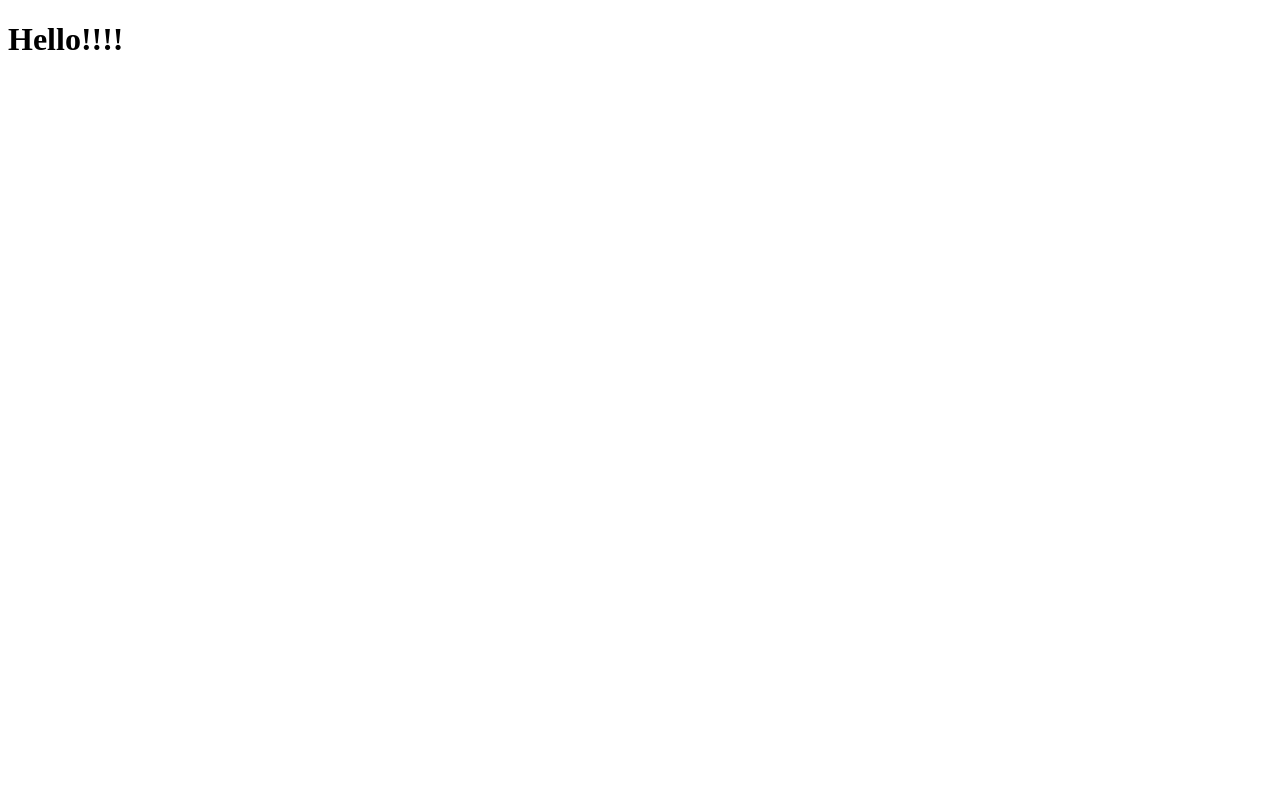
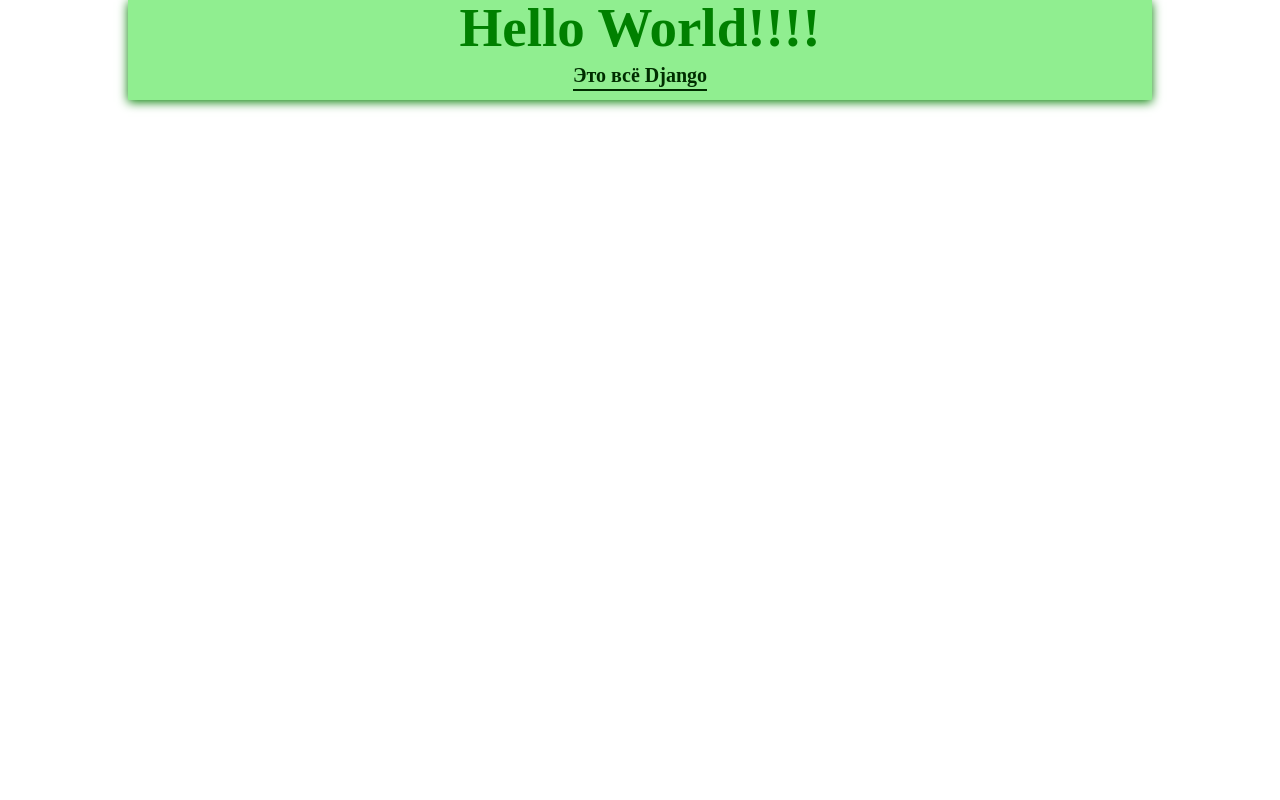
Before and after one commit to StariyLis/DjangoProjects, a Django app: page / in a window 1280 px wide. Before the commit the page is almost empty. Run offline with Django 3.2, Linux system fonts and the light colour scheme.

Commit message:
Поигрался со стилями

```diff
--- /dev/null
+++ b/04.05.2020/myFirsSite/app/myfirssite/firstPage/static/css/main.css
@@ -0,0 +1,28 @@
+
+.header{
+  margin: auto;
+  width: 80vw;
+  height: 100px;
+  background-color: lightgreen;
+  box-shadow: 0 2px 10px green;
+  display: flex;
+  flex-direction: column;
+}
+.hello{
+  font-size: 55px;
+  font-weight: 600;
+  width: max-content;
+  color: green;
+  align-self: center;
+  justify-content: flex-end;
+}
+.sub-hello{
+color: #002d00;
+width: max-content;
+margin-top: 10px;
+font-size: 20px;
+font-weight: 600;
+border-bottom: 2px solid #002d00;
+padding-bottom: 4px;
+align-self: center;
+}
--- /dev/null
+++ b/04.05.2020/myFirsSite/app/myfirssite/firstPage/static/css/reset.css
@@ -0,0 +1,38 @@
+/*Обнуление*/
+*{
+	padding: 0;
+	margin: 0;
+	border: 0;
+}
+*,*:before,*:after{
+	-moz-box-sizing: border-box;
+	-webkit-box-sizing: border-box;
+	box-sizing: border-box;
+}
+:focus,:active{outline: none;}
+a:focus,a:active{outline: none;}
+
+nav,footer,header,aside{display: block;}
+
+html,body{
+	height: 100%;
+	width: 100%;
+	font-size: 100%;
+	line-height: 1;
+	font-size: 14px;
+	-ms-text-size-adjust: 100%;
+	-moz-text-size-adjust: 100%;
+	-webkit-text-size-adjust: 100%;
+}
+input,button,textarea{font-family:inherit;}
+
+input::-ms-clear{display: none;}
+button{cursor: pointer;}
+button::-moz-focus-inner {padding:0;border:0;}
+a, a:visited{text-decoration: none;}
+a:hover{text-decoration: none;}
+ul li{list-style: none;}
+img{vertical-align: top;}
+
+h1,h2,h3,h4,h5,h6{font-size:inherit;font-weight: 400;}
+/*--------------------*/
--- a/04.05.2020/myFirsSite/app/myfirssite/firstPage/templates/firstPage/index.html
+++ b/04.05.2020/myFirsSite/app/myfirssite/firstPage/templates/firstPage/index.html
@@ -1,12 +1,18 @@
 <!DOCTYPE html>
+{% load static %}
 <html lang="ru">
 <head>
   <meta charset="UTF-8">
   <meta name="viewport" content="width=device-width, initial-scale=1.0">
   <meta http-equiv="X-UA-Compatible" content="ie=edge">
+  <link rel="stylesheet" href="{% static 'css/reset.css' %}">
+  <link rel="stylesheet" href="{% static 'css/main.css' %}">
   <title>First page</title>
 </head>
 <body>
-  <h1>Hello!!!!</h1>
+  <div class="header">
+    <p class="hello">Hello {{ name }}!!!!</p>
+    <p class="sub-hello">Это всё <b>Django</b></p>
+  </div>
 </body>
 </html>
--- a/04.05.2020/myFirsSite/app/myfirssite/firstPage/views.py
+++ b/04.05.2020/myFirsSite/app/myfirssite/firstPage/views.py
@@ -1,4 +1,5 @@
 from django.shortcuts import render
 
 def first(request):
-    return render(request, 'firstPage/index.html')
+    name = "World"
+    return render(request, 'firstPage/index.html', context={"name": name})
```
Also changed, not shown: 04.05.2020/myFirsSite/requirements.txt (renamed from 04.05.2020/myFirsSite/asdf.txt).
